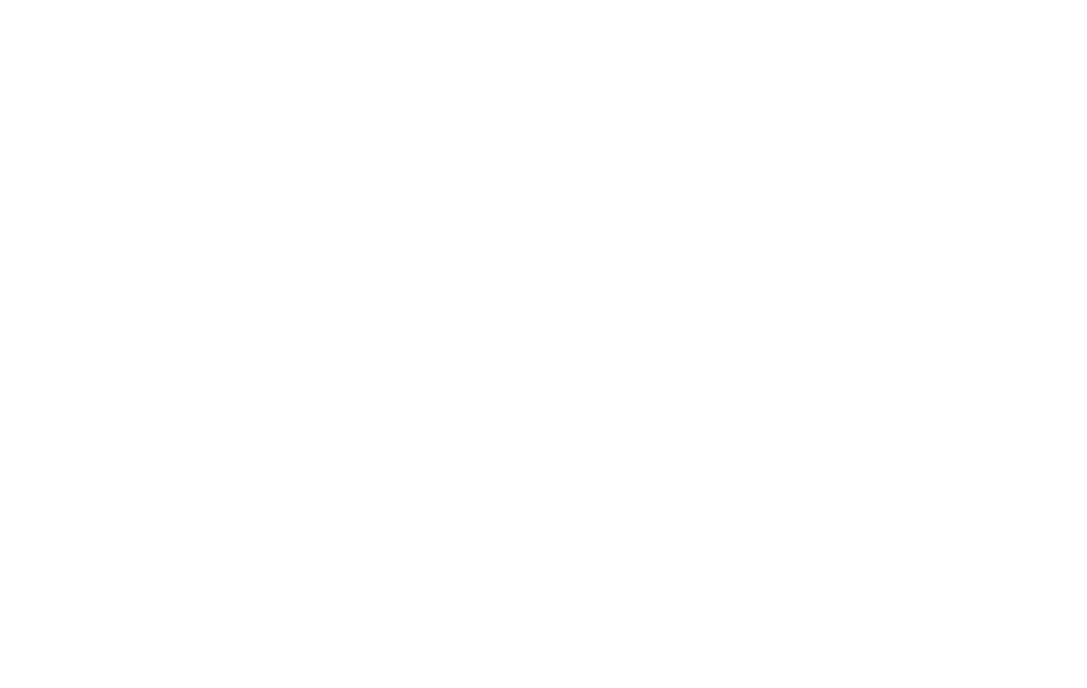
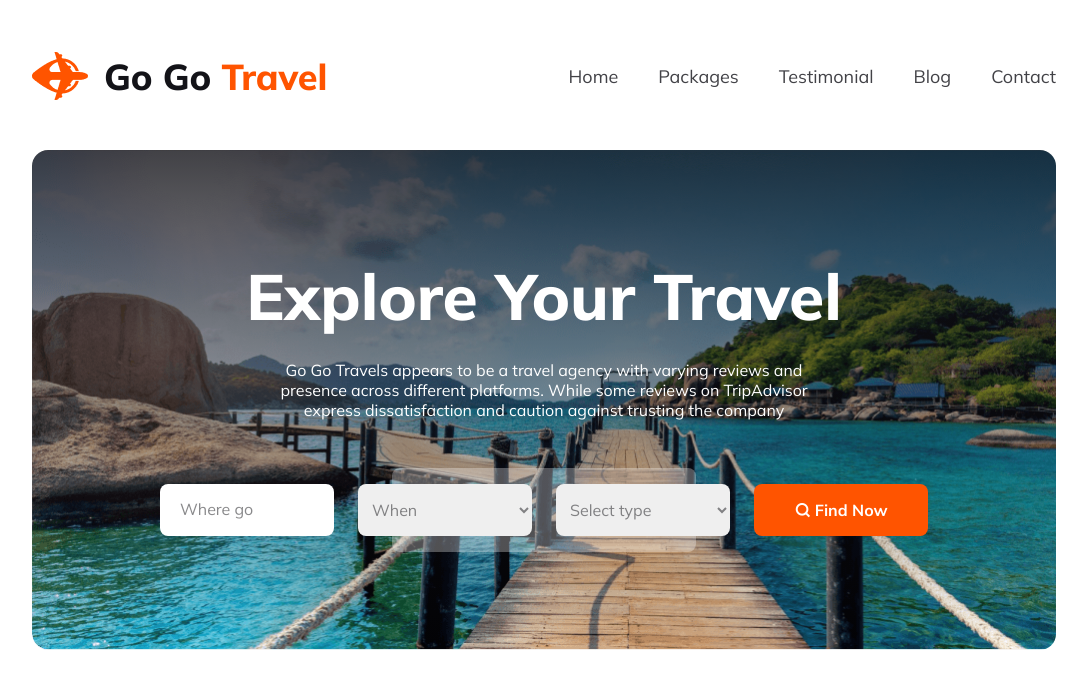
Before and after one commit to hasanposh/Assignment-2-Travel, a plain HTML site: page index.html in a window 1280 px wide. Shown: the whole page, without its empty margins (96-1183 px from the left). Drawn offline with nearby package versions, Linux system fonts and the light colour scheme.

Commit message:
complete with header section

```diff
--- a/index.html
+++ b/index.html
@@ -4,8 +4,64 @@
     <meta charset="UTF-8">
     <meta name="viewport" content="width=device-width, initial-scale=1.0">
     <title>Travel Website</title>
+    <link
+    href="https://cdn.jsdelivr.net/npm/remixicon@4.1.0/fonts/remixicon.css"
+    rel="stylesheet"
+/>
+    <link rel="stylesheet" href="styles/styles.css">
 </head>
 <body>
+    <!-- header section -->
+    <header>
+        <!-- header nav section -->
+        <nav>
+        <div class="logo-container">
+            <img src="Images/Group 40071 (2).png" alt="">
+            <h3 class="logo-name">Go Go <span class="logo-name-orange">Travel</span></h3>
+        </div>
+            <ul class="list-hidden">
+                <li><a href="">Home</a></li>
+                <li><a href="">Packages</a></li>
+                <li><a href="">Testimonial</a></li>
+                <li><a href="">Blog</a></li>
+                <li><a href="">Contact</a></li>
+            </ul>
+            <li class="icon-hidden">
+                <i class="ri-menu-line"></i>
+            </li>
+        </nav>
 
+        <!-- header banner section -->
+        <div class="header-banner">
+            <p class="header-banner-title">Explore Your Travel</p>
+            <p class="description-text banner-text">Go Go Travels appears to be a travel agency with varying reviews and presence across different platforms. While some reviews on TripAdvisor express dissatisfaction and caution against trusting the company</p>
+
+            <div class="header-inputs">
+                <div>
+                    <input type="text" placeholder="Where go">
+                </div>
+                    <div>
+                        <select name="day" id="">
+                            <option value="When">When</option>
+                          </select>
+                    </div>
+                    <div>
+                        <select name="day" id="">
+                            <option value="type">Select type</option>
+                          </select>
+                    </div>
+                    <div>
+                        <button class="btn-primary"><i class="ri-search-line"></i> Find Now</button>
+                    </div>
+
+            </div>
+        </div>
+    </header>
+    <main>
+
+    </main>
+    <footer>
+
+    </footer>
 </body>
 </html>
--- /dev/null
+++ b/styles/styles.css
@@ -0,0 +1,172 @@
+/* mulish fonts from google */
+
+@import url("https://fonts.googleapis.com/css2?family=Mulish:wght@400;500;600;700;800;900;1000&display=swap");
+
+/* shared styles */
+* {
+  font-family: "Mulish", sans-serif;
+  margin: 0;
+  padding: 0;
+}
+
+.logo-container {
+  display: flex;
+  align-items: center;
+  gap: 16px;
+}
+
+.logo-name {
+  color: #131318;
+  font-size: 2.25rem;
+  font-weight: 800;
+}
+
+.logo-name-orange {
+  color: #ff5400;
+}
+
+.description-text {
+  color: #fff;
+  font-size: 1rem;
+  font-weight: 400;
+}
+
+.btn-primary {
+  color: #fff;
+  text-align: center;
+  font-size: 1rem;
+  font-weight: 700;
+  border-radius: 8px;
+  background: #ff5400;
+  border: none;
+  width: 174px;
+  height: 52px;
+}
+
+/* header styles */
+
+/* header nav styles */
+header {
+  margin: 52px auto;
+  max-width: 80%;
+}
+
+nav {
+  display: flex;
+  justify-content: space-between;
+  align-items: center;
+}
+
+nav li {
+  list-style: none;
+  text-align: center;
+  font-size: 1.125rem;
+  font-weight: 400;
+}
+
+nav ul {
+  display: flex;
+  gap: 40px;
+}
+
+nav li a {
+  text-decoration: none;
+  color: #424247;
+}
+
+nav .icon-hidden {
+  display: none;
+}
+/* header banner styles */
+
+.header-banner {
+  background-image: linear-gradient(
+      180deg,
+      rgba(19, 19, 24, 0.8) 0%,
+      rgba(19, 19, 24, 0) 100%
+    ),
+    url(../Images/banner.png);
+  background-repeat: no-repeat;
+  background-size: cover;
+  border-radius: 16px;
+  text-align: center;
+  margin-top: 50px;
+  height: 500px;
+}
+
+.header-banner-title {
+  color: #fff;
+  font-size: 4rem;
+  font-weight: 800;
+  padding-top: 106px;
+}
+
+.banner-text {
+  padding: 24px 247px 48px;
+}
+
+.header-inputs {
+  display: flex;
+  gap: 24px;
+  border-radius: 8px;
+  background: rgba(255, 255, 255, 0.3);
+  padding: 16px;
+  margin: 0 360px;
+  justify-content: center;
+}
+
+input {
+  width: 174px;
+  height: 52px;
+  border-radius: 8px;
+  border: none;
+}
+
+input::placeholder {
+  color: rgba(19, 19, 24, 0.5);
+  font-size: 1rem;
+  font-weight: 400;
+  padding-left: 20px;
+}
+
+select {
+  color: rgba(19, 19, 24, 0.5);
+  font-size: 1rem;
+  font-weight: 400;
+  border-radius: 8px;
+  width: 174px;
+  height: 52px;
+  padding: 10px;
+  border: none;
+}
+
+/* main section styles */
+
+main {
+  margin: 52px auto;
+  max-width: 80%;
+}
+/* respossive for small device */
+
+@media screen and (max-width: 567px) {
+  nav .list-hidden {
+    display: none;
+  }
+  .header-banner {
+    padding: 0;
+  }
+  .header-banner-title {
+    font-size: 1.375rem;
+    padding-top: 20px;
+  }
+  .banner-text {
+    padding: 10px;
+    font-size: 0.875rem;
+  }
+
+  .header-inputs {
+    flex-direction: column;
+    margin: 0 50px;
+    padding: 15px;
+  }
+}
```
Also changed, not shown: Images/Group 39.png (added), Images/Group 40.png (added), Images/Group 40071 (2).png (added), Images/Group 40089.png (added), Images/Rectangle 10.png (added), Images/Rectangle 11.png (added), Images/Rectangle 4.png (added), Images/Rectangle 5.png (added), Images/Rectangle 6.png (added), Images/Rectangle 7.png (added), Images/Rectangle 8 (1).png (added), Images/Rectangle 8.png (added), Images/Rectangle 9.png (added), Images/banner.png (added).
